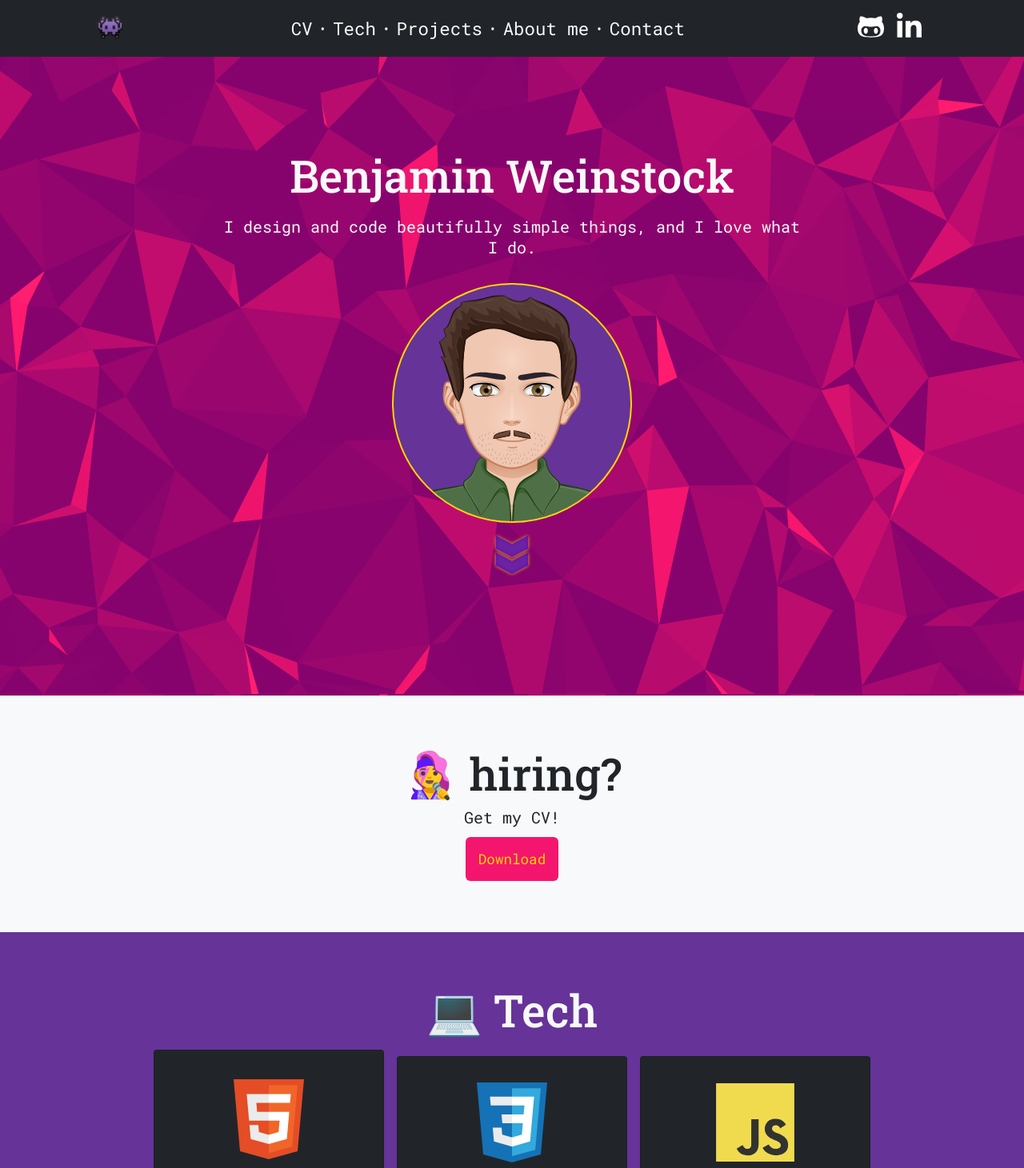
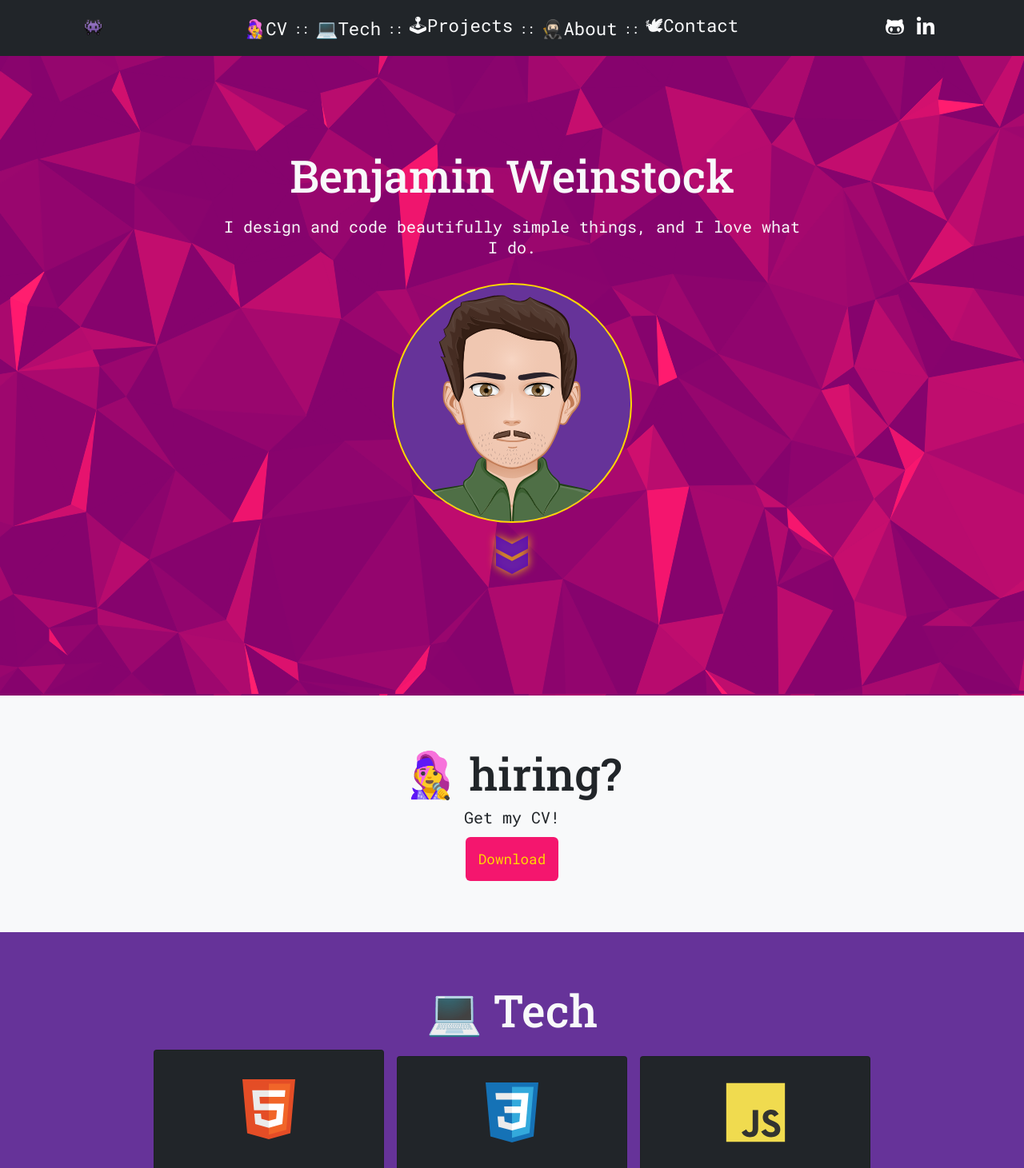
Before and after one commit to bwnstck/portfolio-react, a React (Create React App) app: page / in a window 1280 px wide. Shown: the top 1461 px of the page at 80% size. Built offline with nearby package versions, Linux system fonts and the light colour scheme.

Commit message:
:lipstick: Update Cards, Animations, HoverStates

```diff
--- a/src/components/Card.js
+++ b/src/components/Card.js
@@ -15,6 +15,11 @@
   background-clip: border-box;
   border: 1px solid rgba(0, 0, 0, 0.125);
   border-radius: 0.25rem;
+  transition: var(--transition);
+
+  :hover {
+    ${(props) => !props.noScale && "transform: scale(1.1);"}
+  }
 `;
 export default Card;
 
--- a/src/components/Footer.js
+++ b/src/components/Footer.js
@@ -1,13 +1,36 @@
 import styled from "styled-components/macro";
 
 const Footer = () => {
-  return <FooterWrapper>made with ♥️ by bwnstk</FooterWrapper>;
+  return (
+    <FooterWrapper>
+      <p>
+        made with <span>♥️</span> by bwnstk
+      </p>
+      <p>
+        Found an error? Open an{" "}
+        <a href="https://github.com/bwnstck/portfolio-react/issues">Issue!</a>
+      </p>
+    </FooterWrapper>
+  );
 };
 
 const FooterWrapper = styled.footer`
   padding: 1rem;
   text-align: center;
   height: 70px;
+  p {
+    font-size: 0.9rem;
+  }
+  span {
+    transition: var(--transition);
+    display: inline-block;
+    :hover {
+      transform: scale(1.5);
+    }
+  }
+  &&:last-child {
+    margin-bottom: 0.7rem;
+  }
 `;
 
 export default Footer;
--- a/src/components/GoDown.js
+++ b/src/components/GoDown.js
@@ -14,9 +14,9 @@
   height: 3rem;
   transition: all 0.3s ease-in;
   cursor: pointer;
-  filter: drop-shadow(0 0 2px gold);
+  filter: drop-shadow(0 0 6px gold);
   :hover {
-    filter: drop-shadow(0 0 6px gold);
+    filter: drop-shadow(0 0 6px var(--action));
   }
 `;
 export default GoDown;
--- a/src/components/Navbar.js
+++ b/src/components/Navbar.js
@@ -13,16 +13,18 @@
 import { isMobile } from "../screens/lib/responsiveHelpers";
 
 const menuItems = [
-  { name: "CV", id: "cv" },
-  { name: "Tech", id: "tech" },
-  { name: "Projects", id: "projects" },
-  { name: "About me", id: "aboutme" },
+  { name: "CV", id: "cv", img: "👩‍🎤" },
+  { name: "Tech", id: "tech", img: "💻" },
+  { name: "Projects", id: "projects", img: "🕹" },
+  { name: "About", id: "about", img: "🥷🏻" },
+  { name: "Contact", id: "contact", img: "🕊" },
 ];
 const ITEM_HEIGHT = 48;
 
 const Navbar = ({ active, handleActive }) => {
   const [showMenu, setShowMenu] = useState(!isMobile());
   const [anchorEl, setAnchorEl] = useState(null);
+
   const open = Boolean(anchorEl);
 
   window.addEventListener("resize", function () {
@@ -42,7 +44,7 @@
   };
 
   return (
-    <NavbarWrapper>
+    <NavbarWrapper mobile={!showMenu}>
       <a
         href="#outerSpace"
         onClick={() => {
@@ -64,21 +66,13 @@
                       handleActive(menuItem);
                     }}
                   >
+                    {menuItem.img}
                     {menuItem.name}
                   </StyledLink>
                 </li>
-                <span>•</span>
+                <span>::</span>
               </React.Fragment>
             ))}
-            <StyledLink
-              selected={active === menuItems[-1]}
-              href="#contact"
-              onClick={() => {
-                handleActive(menuItems[-1]);
-              }}
-            >
-              Contact
-            </StyledLink>
           </>
         ) : (
           <PopupMenu>
@@ -124,29 +118,21 @@
                       handleActive(menuItem);
                     }}
                   >
-                    {menuItem.name}
+                    {menuItem.img} {menuItem.name}
                   </StyledLink>
                 </MenuItem>
               ))}
-              <MenuItem>
-                <StyledLink
-                  toggleMenu={!showMenu}
-                  selected={active === menuItems[-1]}
-                  href="#contact"
-                  onClick={() => {
-                    handleActive(menuItems[-1]);
-                  }}
-                >
-                  Contact
-                </StyledLink>
-              </MenuItem>
             </Menu>
           </PopupMenu>
         )}
       </ul>
       <div>
-        <Social src={GithubSrc} alt="Github" />
-        <Social src={LinkedInSrc} alt="LinkedIn" />
+        <a href="https://github.com/bwnstck">
+          <Social src={GithubSrc} alt="Github" />
+        </a>
+        <a href="https://www.linkedin.com/bweinstock/">
+          <Social src={LinkedInSrc} alt="LinkedIn" />
+        </a>
       </div>
     </NavbarWrapper>
   );
@@ -154,7 +140,6 @@
 const PopupMenu = styled.div`
   button {
     font-size: 2rem;
-    /* padding: 0.1rem 0.5rem; */
     color: white;
     svg {
       font-size: 2.25rem;
@@ -163,18 +148,16 @@
 `;
 const StyledLink = styled.a`
   margin: auto;
-  font-size: clamp(1rem, 6vw, 1.4rem);
+  font-size: clamp(0.8rem, 6vw, 1.4rem);
   transition: var(--transition);
   cursor: pointer;
-  text-decoration: ${(props) =>
-    props.selected
-      ? "underline 1px solid gold"
-      : "underline 1px solid transparent "};
+  text-decoration: none;
 
   color: ${(props) => (props.selected ? "gold" : "var(--text-primary)")};
 
   :hover {
-    text-decoration: underline 1px solid gold;
+    border-bottom: 2px solid gold;
+    padding-bottom: 0.3rem;
     color: gold;
   }
 `;
@@ -200,7 +183,9 @@
     display: flex;
     align-items: center;
     list-style-type: none;
-
+    > :last-child {
+      display: ${(props) => (props.mobile ? "block" : "none")};
+    }
     span {
       margin: auto 0.5rem;
     }
@@ -212,7 +197,14 @@
   }
 `;
 const Social = styled.img`
-  height: 35px;
+  height: 25px;
+  transition: var(--transition);
+  :hover {
+    filter: drop-shadow(0 0 2px gold);
+    transform: scale(1.1);
+  }
 `;
+
 const Home = styled(Social)``;
+
 export default Navbar;
--- a/src/screens/AboutMe.js
+++ b/src/screens/AboutMe.js
@@ -3,8 +3,8 @@
 
 const AboutMe = () => {
   return (
-    <Container primary id="aboutme">
-      <h2>🥷🏻 About me</h2>
+    <Container primary id="about">
+      <h2>🥷🏻 About</h2>
       <TextContainer>
         <p>
           Iam Benjamin, born 1989 in Germany. I studied Social Work, but started
--- a/src/screens/Contact.js
+++ b/src/screens/Contact.js
@@ -1,6 +1,6 @@
 import React from "react";
 import styled from "styled-components/macro";
-import Card from "../components/Card";
+import Card, { CardContainer } from "../components/Card";
 import Container from "../components/Container";
 import Github from "../assets/logos/github-alt.svg";
 import LinkedIn from "../assets/logos/linkedin.svg";
@@ -11,11 +11,18 @@
   return (
     <ContactContainer id="contact">
       <h2>🕊 Contact</h2>
-      <div>
+
+      <CardContainer>
         <Card>
           <a href="mailt:benjamin@weinstock.it">
             <img loading="lazy" src={EMail} alt="Mail" />
             Mail
+          </a>
+        </Card>
+        <Card>
+          <a href="mailt:benjamin@weinstock.it">
+            <img loading="lazy" src={Letter} alt="Letter" />
+            Letter
           </a>
         </Card>
         <Card>
@@ -26,17 +33,11 @@
         </Card>
         <Card>
           <a href="mailt:benjamin@weinstock.it">
-            <img loading="lazy" src={Letter} alt="Letter" />
-            Letter
-          </a>
-        </Card>
-        <Card>
-          <a href="mailt:benjamin@weinstock.it">
             <img loading="lazy" src={LinkedIn} alt="LinkedIn" />
             LinkedIn
           </a>
         </Card>
-      </div>
+      </CardContainer>
     </ContactContainer>
   );
 };
@@ -55,6 +56,7 @@
     a {
       display: flex;
       flex-direction: column;
+      overflow-wrap: normal;
     }
     img {
       height: 35px;
--- a/src/screens/Hiring.js
+++ b/src/screens/Hiring.js
@@ -21,10 +21,11 @@
   background-color: var(--action);
   border-radius: 6px;
   transition: var(--transition);
-  transition: all 1s ease-in-out;
+  transition: var(--transition);
   text-decoration: underline 1px solid transparent;
   &&:hover {
     text-decoration: underline 1px solid gold;
+    transform: scale(1.1);
   }
 `;
 export default Hiring;
--- a/src/screens/Projects.js
+++ b/src/screens/Projects.js
@@ -58,6 +58,7 @@
 };
 
 const Project = styled(Card)`
+  flex: 0 1 15rem;
   position: relative;
   padding: 0;
   width: clamp(330px, 40vw, 600px);
--- a/src/screens/Tech.js
+++ b/src/screens/Tech.js
@@ -9,34 +9,24 @@
 import MongoDB from "../assets/logos/mongoDB.svg";
 
 const Tech = () => {
+  const technologies = [
+    { name: "HTML", src: HTML },
+    { name: "CSS", src: CSS },
+    { name: "Javascript", src: JS },
+    { name: "React", src: ReactImg },
+    { name: "Styled Components", src: StyledImg },
+    { name: "mongoDB", src: MongoDB },
+  ];
   return (
     <TechWrapper primary id="tech">
       <h2>💻 Tech</h2>
       <CardContainer>
-        <TechBox>
-          <TechImg src={HTML} alt="HTML" />
-          <h5>HTML</h5>
-        </TechBox>
-        <TechBox>
-          <TechImg src={CSS} alt="HTML" />
-          <h5>CSS</h5>
-        </TechBox>
-        <TechBox>
-          <TechImg src={JS} alt="HTML" />
-          <h5>Javascript</h5>
-        </TechBox>
-        <TechBox>
-          <TechImg src={ReactImg} alt="HTML" />
-          <h5>React</h5>
-        </TechBox>
-        <TechBox>
-          <TechImg src={StyledImg} alt="HTML" />
-          <h5>Styled Components</h5>
-        </TechBox>
-        <TechBox>
-          <TechImg src={MongoDB} alt="HTML" />
-          <h5>mongoDB</h5>
-        </TechBox>
+        {technologies.map((tech) => (
+          <Card noScale>
+            <TechImg src={tech.src} alt={tech.name} />
+            <h5>{tech.name}</h5>
+          </Card>
+        ))}
       </CardContainer>
     </TechWrapper>
   );
@@ -44,9 +34,9 @@
 
 const TechWrapper = styled(Container)``;
 
-const TechBox = styled(Card)``;
 const TechImg = styled.img`
-  height: 100px;
+  height: 75px;
+  height: clamp(60px, 10vw, 75px);
   margin: 1rem auto;
 `;
 export default Tech;
--- a/src/screens/Welcome.js
+++ b/src/screens/Welcome.js
@@ -26,6 +26,7 @@
   }
   margin-top: 70px;
   height: 100vh;
+  min-height: 600px;
   justify-content: center;
   background: url(${Background});
   p {
```
